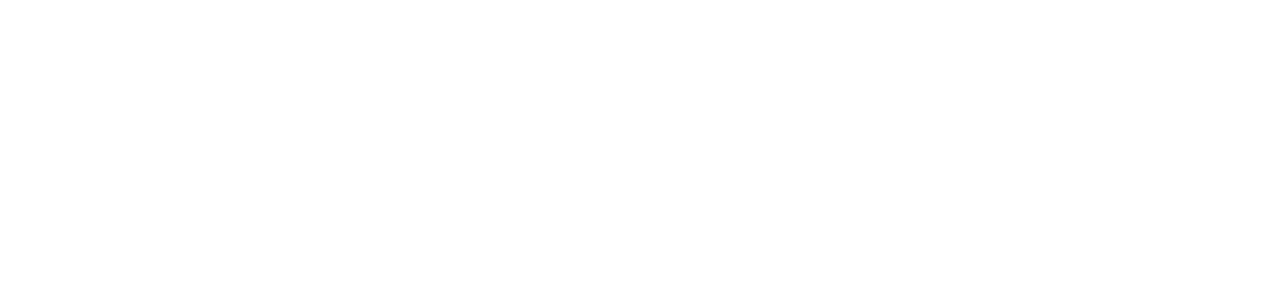
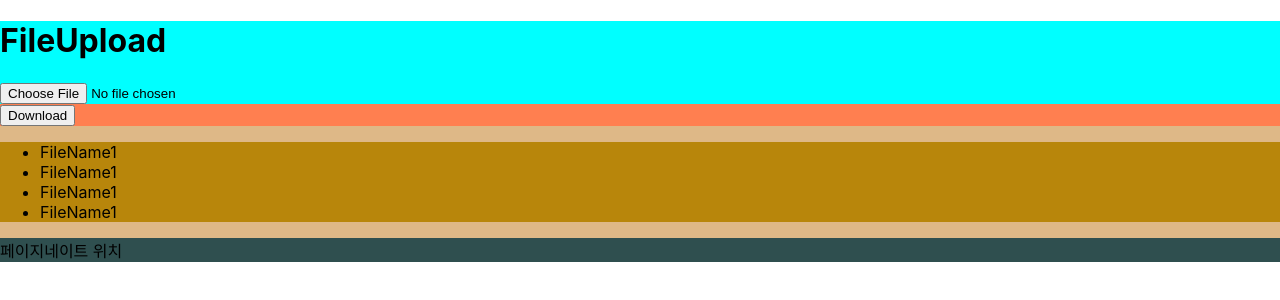
Before and after one commit to fadu-jayden/File_Donwload-Project, a React (Create React App) app: page / in a window 1280 px wide. Shown: the top 300 px of the page. Built offline with nearby package versions, Linux system fonts and the light colour scheme.

Commit message:
Front Layout 잡기

```diff
--- a/src/App.js
+++ b/src/App.js
@@ -1,6 +1,6 @@
 import React, {Component} from 'react';
 import axios from 'axios';
-
+import './css/fileUpdown.css'
 
 class App extends Component{
   constructor() {
@@ -23,13 +23,11 @@
     reader.readAsText(file);
     reader.onload = function(progressEvent) { //파일리더 객체의 읽기메소드 성공시 호출하는 함수 정의
       content = reader.result;
-      uploadFile(); //파일을 업로드합니다.
+      // uploadFile(); //파일을 업로드합니다.
     };
   }//loadFile() end
 
   uploadFile() { //Ajax를 통해 백단과 통신한다. 파일업로드.
-
-
 
   }//uploadFile() end
 
@@ -47,6 +45,28 @@
   render(){
     return <div>
 
+      <div id ="layout_upload">
+        <h1>FileUpload</h1>
+        <input type="file" onChange={this.uploadFile}></input>
+      </div>
+
+      <div id="layout_download">
+        <div id ="section_download">
+          <button class = "downloadBtn"> Download </button>
+        </div>
+
+        <ul id ="section_fileList">
+            <li class ="group_fileItem">FileName1</li>
+            <li class ="group_fileItem">FileName1</li>
+            <li class ="group_fileItem">FileName1</li>
+            <li class ="group_fileItem">FileName1</li>
+        </ul>
+
+        <div id ="section_paginate">
+          <div id="paginate">페이지네이트 위치</div>
+        </div>
+
+      </div>
 
 
   </div>;
--- /dev/null
+++ b/src/css/fileUpdown.css
@@ -0,0 +1,43 @@
+
+
+/*
+      <div id ="layout_upload">
+      <h1>FileUpload</h1>
+      <input type="file" onChange={this.uploadFile}></input>
+    </div>
+
+    <div id="layout_download">
+      <div id ="section_download">
+
+      </div>
+
+      <div id ="section_fileList">
+
+      </div>
+
+      <div id ="section_paginate">
+
+      </div>
+
+    </div> */
+
+
+#layout_upload {
+    background-color: aqua;
+}
+
+#layout_download {
+    background-color: burlywood;
+}
+
+#section_download {
+    background-color: coral;
+}
+
+#section_fileList {
+    background-color: darkgoldenrod;
+}
+
+#section_paginate {
+    background-color: darkslategray;
+}
```
